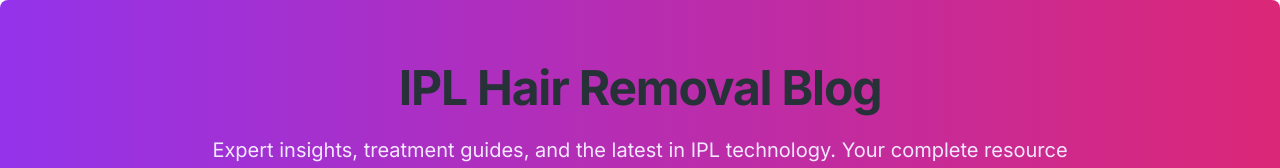
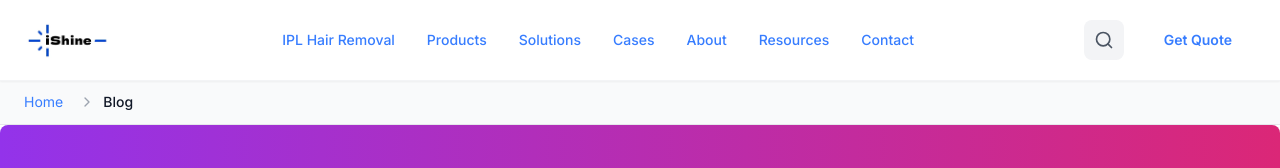
Before and after one commit to WHONOTDESIGNIT/trae0926, a Next.js app: page /blog in a window 1280 px wide. Shown: the top 168 px of the page. Built offline with nearby package versions, Linux system fonts and the light colour scheme.

Commit message:
Update layout.js

```diff
--- a/app/layout.js
+++ b/app/layout.js
@@ -1,5 +1,7 @@
 import { Inter } from 'next/font/google'
 import 'styles/globals.css'
+import { Header } from '../components/header';
+import { Footer } from '../components/footer';
 
 const inter = Inter({ subsets: ['latin'] })
 
@@ -43,13 +45,18 @@ export default function RootLayout({ children }) {
     <html lang="en">
       <head>
         <link rel="canonical" href="https://ishine-ipl.com" />
+        <link rel="icon" href="/favicon.svg" type="image/svg+xml" />
         <meta name="viewport" content="width=device-width, initial-scale=1" />
-        <meta name="theme-color" content="#2563eb" />
+        <meta name="theme-color" content="#0544d0" />
       </head>
       <body className={`${inter.className} min-h-screen bg-white text-gray-900 antialiased`}>
-        <main>
-          {children}
-        </main>
+        <div className="flex flex-col min-h-screen">
+          <Header />
+          <main className="flex-1">
+            {children}
+          </main>
+          <Footer />
+        </div>
       </body>
     </html>
   )
```
